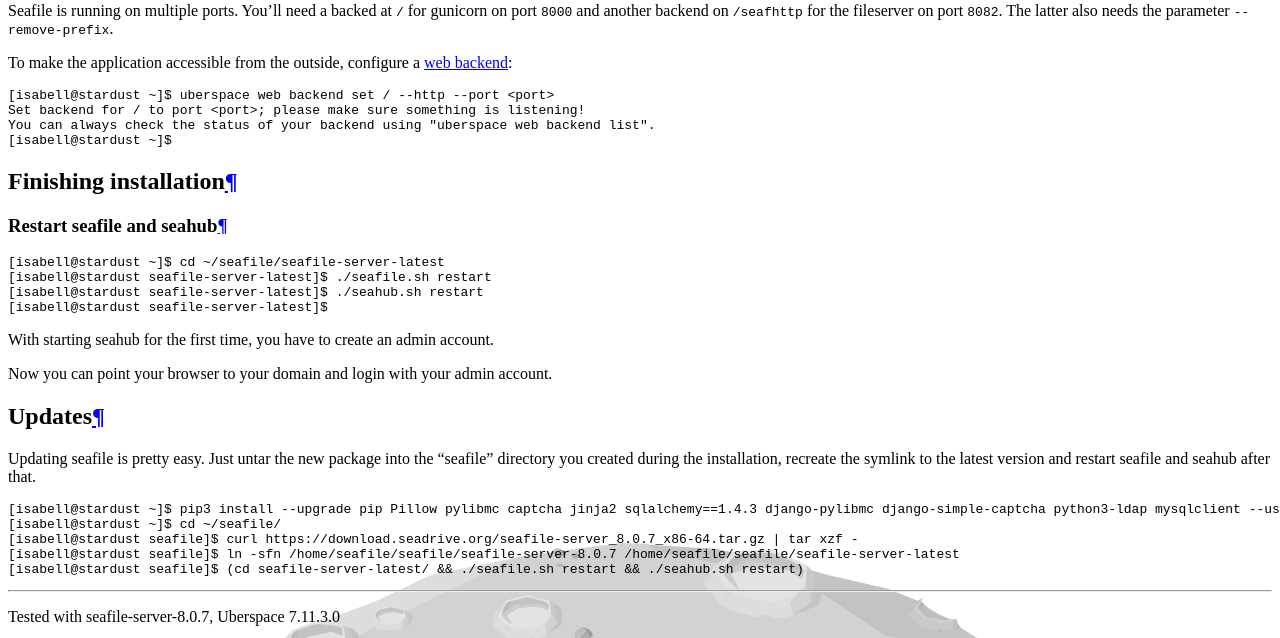
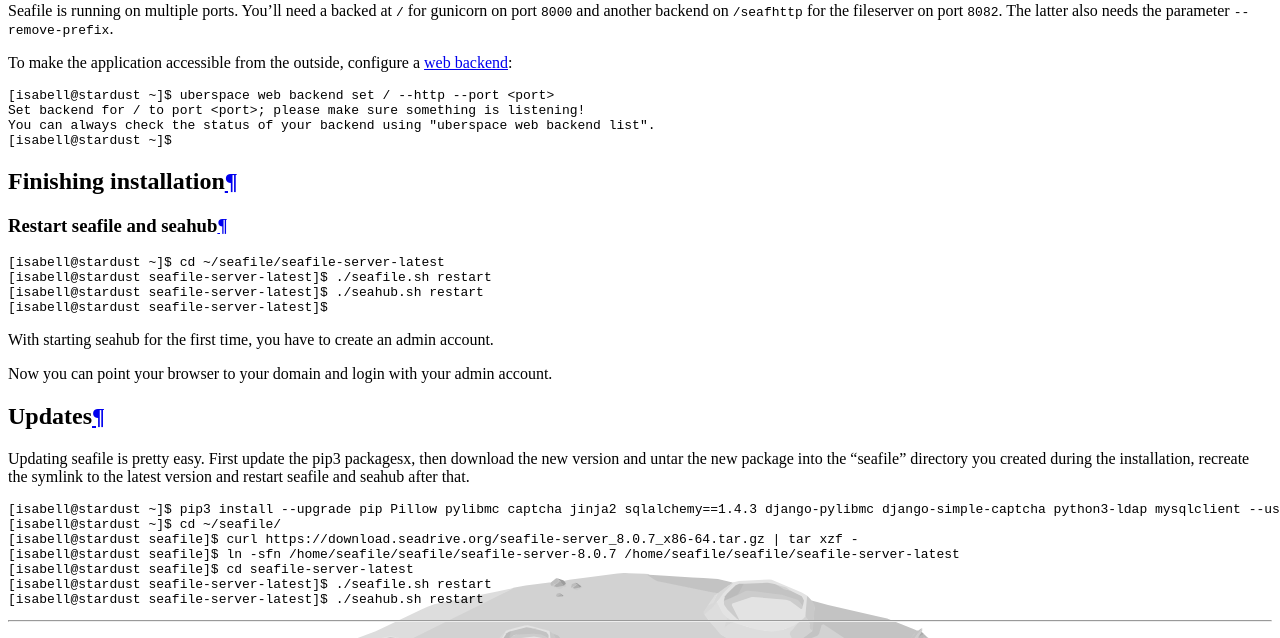
Before and after one commit to Uberspace/lab, a Sphinx documentation site: the page built from source/guide_seafile.rst, in a window 1280 px wide and 900 px high, scrolled down 7184 px, cut to the strip 0-638 px from the top of the window. Built offline with Sphinx 7.4.7 and the Read the Docs theme 2.0.0, drawn with Linux system fonts in a browser that asks for light colours; some of the changed text lies outside the part shown.

Commit message:
resolve the suggested changes

```diff
--- a/source/guide_seafile.rst
+++ b/source/guide_seafile.rst
@@ -103,8 +103,8 @@
 
 ::
 
- [isabell@stardust seafile]$ ( cd ~/seafile/seafile-server-* && ./setup-seafile-mysql.sh )
- [isabell@stardust seafile]$
+ [isabell@stardust seafile]$ cd ~/seafile/seafile-server-*
+ [isabell@stardust seafile-server-8.0.7]$  ./setup-seafile-mysql.sh
 
 Important answers:
 
@@ -219,7 +219,7 @@
 Updates
 =======
 
-Updating seafile is pretty easy. Just untar the new package into the "seafile" directory you created during the installation, recreate the symlink to the latest version and restart seafile and seahub after that.
+Updating seafile is pretty easy. First update the pip3 packagesx, then download the new version and untar the new package into the "seafile" directory you created during the installation, recreate the symlink to the latest version and restart seafile and seahub after that.
 
 ::
 
@@ -227,7 +227,9 @@
  [isabell@stardust ~]$ cd ~/seafile/
  [isabell@stardust seafile]$ curl https://download.seadrive.org/seafile-server_8.0.7_x86-64.tar.gz | tar xzf -
  [isabell@stardust seafile]$ ln -sfn /home/seafile/seafile/seafile-server-8.0.7 /home/seafile/seafile/seafile-server-latest
- [isabell@stardust seafile]$ (cd seafile-server-latest/ && ./seafile.sh restart && ./seahub.sh restart)
+ [isabell@stardust seafile]$ cd seafile-server-latest
+ [isabell@stardust seafile-server-latest]$ ./seafile.sh restart
+ [isabell@stardust seafile-server-latest]$ ./seahub.sh restart
 
 ----
 
```
